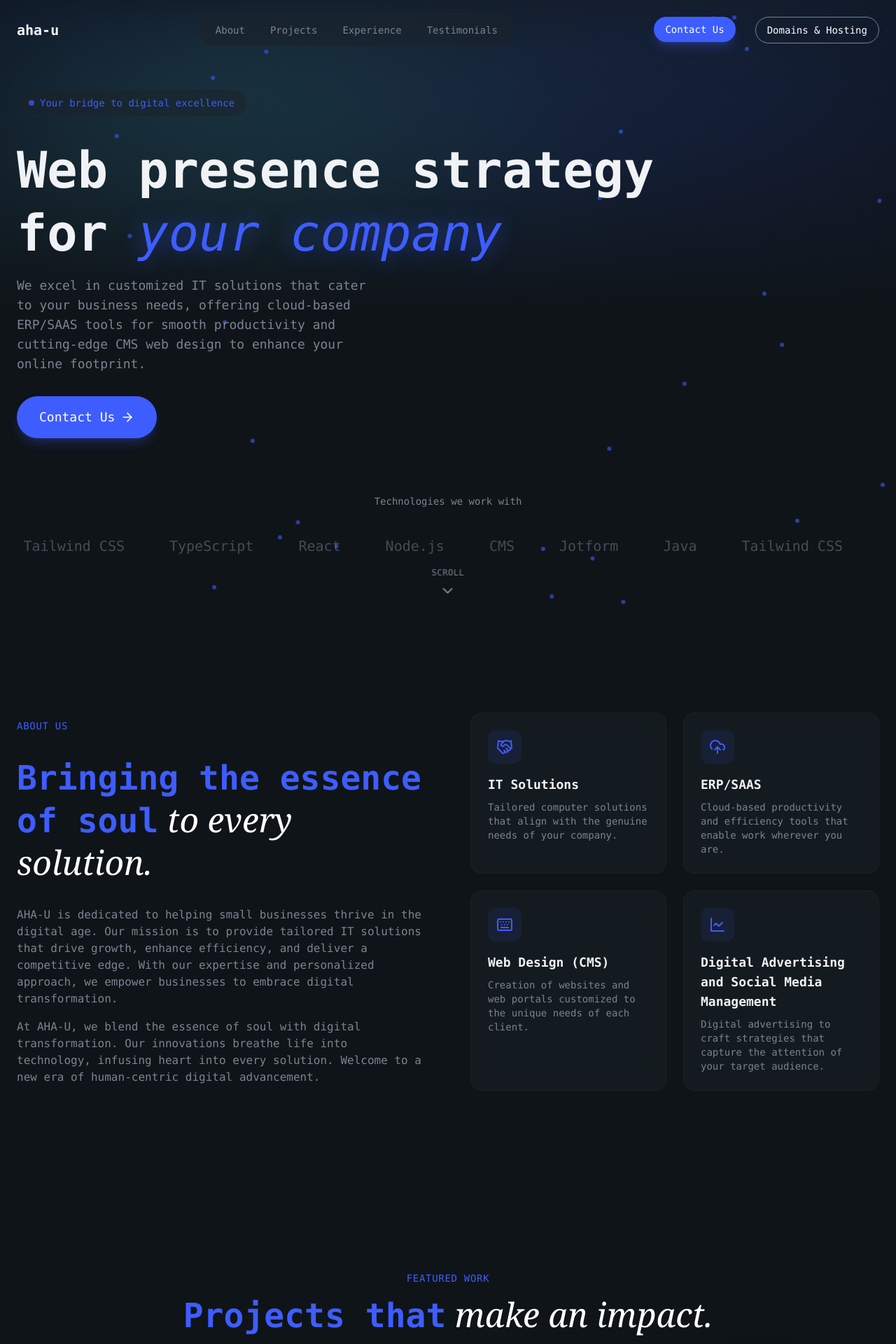
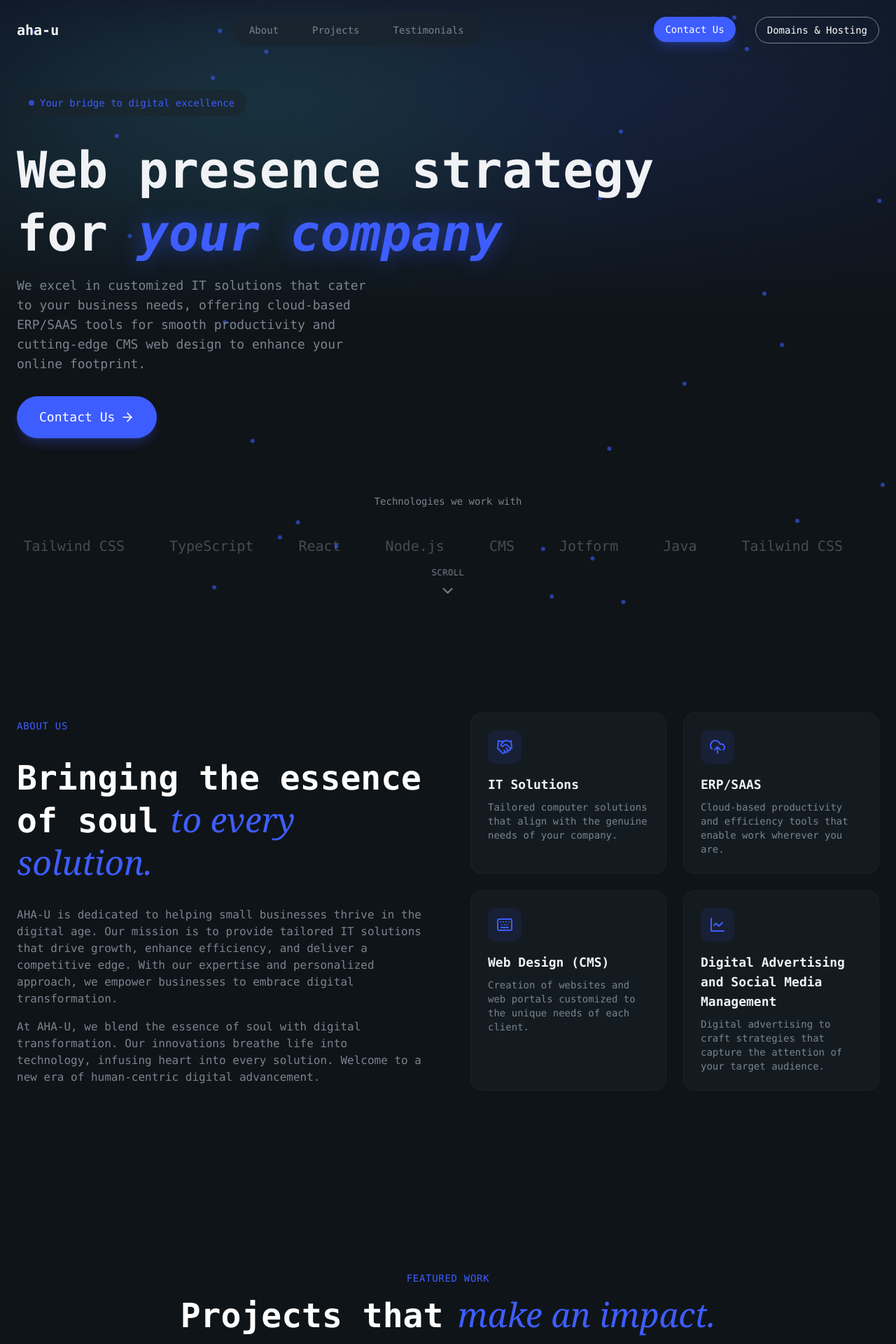
Before and after one commit to marialauragtzlr/react-tailwindcss-aha-u-portfolio, a React (Vite) app: page / in a window 1280 px wide. Shown: the top 1920 px of the page at 70% size. Built offline with nearby package versions, Linux system fonts and the light colour scheme.

Commit message:
Nav bar changes

```diff
--- a/src/layout/Navbar.jsx
+++ b/src/layout/Navbar.jsx
@@ -6,7 +6,6 @@ import { useState, useEffect } from "react";
 const navLinks = [
     {href: "#about", label: "About"},
     {href: "#projects", label: "Projects"},
-    {href: "#experience", label: "Experience"},
     {href: "#testimonials", label: "Testimonials"},
 ]
 
@@ -31,8 +30,8 @@ export const Navbar = () => {
                 <a href="#" className="text-xl font-bold tracking-light hover:text-primary">aha-u</a>
 
                 {/* Desktop Nav */}
-                <div className="hidden md:flex items-center gap-1">
-                    <div className="glass rounded-full px-2 py-1 flex items-center gap-1">
+                <div className="hidden md:flex items-center gap-2">
+                    <div className="glass rounded-full px-2 py-1 flex items-center gap-4">
                         {navLinks.map((link, index) => (
                             <a href={link.href} key={index} className="px-4 py-2 text-sm text-muted-foreground hover:text-foreground rounded-full hover:bg-surface"> {/*Passing key tto highest level component to help React process list better*/}
                                 {link.label}
--- a/src/sections/About.jsx
+++ b/src/sections/About.jsx
@@ -34,9 +34,9 @@ export const About = () => {
                             <span className="text-secondary-foreground text-sm font-medium tracking-wider uppercase">About Us</span>
                         </div>
 
-                        <h2 className="text-4xl md:text-5xl font-bold leading-tight animate-fade-in animation-delay-100 text-secondary-foreground">
+                        <h2 className="text-4xl md:text-5xl font-bold leading-tight animate-fade-in animation-delay-100 text-white">
                             Bringing the essence of soul
-                            <span className="font-serif italic font-normal text-white"> to every solution.</span>
+                            <span className="font-serif pl-1 italic font-normal text-secondary-foreground"> to every solution.</span>
                         </h2>
                         <div className="space-y-4 text-muted-foreground animate-fade-in animation-delay-200">
                             <p>
--- a/src/sections/Hero.jsx
+++ b/src/sections/Hero.jsx
@@ -54,7 +54,7 @@ export const Hero = () => {
                             <h1 className="text-5xl md:text-6xl lg:text-7xl font-bold leading-tight animate-fade-in animation-delay-100">
                                 Web presence strategy
                                 <br />
-                                for <span className="font-monospaced font-normal text-primary italic glow-text">your company</span>
+                                for <span className="font-monospaced font-bold text-primary italic glow-text">your company</span>
                             </h1>
                             <p className="text-lg text-muted-foreground max-w-lg animate-fade-in animation-delay-200">
                                We excel in customized IT solutions that cater to your business needs, offering
--- a/src/sections/Projects.jsx
+++ b/src/sections/Projects.jsx
@@ -56,9 +56,9 @@ export const Projects = () => {
                 {/* Section header */}
                 <div className="text-center mx-auto max-w-3xl mb-16">
                     <span className="text-secondary-foreground text-sm font-medium tracking-wider uppercase animate-fade-in">Featured work</span>
-                    <h2 className="text-4xl md:text-5xl font-bold mt-4 mb-6 animate-fade-in animation-delay-100 text-secondary-foreground">
+                    <h2 className="text-4xl md:text-5xl font-bold mt-4 mb-6 animate-fade-in animation-delay-100 text-white">
                         Projects that
-                        <span className="font-serif italic font-normal text-white"> make an impact.</span>
+                        <span className="font-serif pl-2 italic font-normal text-secondary-foreground"> make an impact.</span>
                     </h2>
                     <p className="text-muted-foreground animate-fade-in animation-delay-200">
                         A selection of our recent projects showcasing tailored solutions and innovative design.
@@ -68,8 +68,8 @@ export const Projects = () => {
                 {/* Projects grid */}
                 <div className="grid sm:grid-cols-2 md:grid-cols-3 md:grid-rows-2 gap-8">
                     {projects.map((project, index) => (
-                        <div
-                            key={index}
+                        <a
+                            key={index} href={project.link} target="_blank"
                             className="group glass rounded-2xl overflow-hidden animate-fade-in md:row-span-1"
                             style={{animationDelay: `${(index + 1) * 100}ms`}}
                         >
@@ -98,15 +98,18 @@ export const Projects = () => {
                                     ))}
                                 </div>
                             </div>
-                        </div>
+                        </a>
                     ))}
                 </div>
                 {/* View All CTA*/}
                 <div className="text-center mt-12 animate-fade-in animation-delay-500">
-                    <Button className="border border-muted-foreground bg-transparent text-foreground shadow-none hover:bg-white/10 focus-visible:ring-0 transition-all duration-300">
-                        View All Projects
-                        <ArrowUpRight className="w-5 h-5"/>
-                    </Button>
+                    <a href="#projects">
+                        <Button className="border border-muted-foreground bg-transparent text-foreground shadow-none hover:bg-white/10 focus-visible:ring-0 transition-all duration-300">
+                            View All Projects
+                            <ArrowUpRight className="w-5 h-5"/>
+                        </Button>
+                    </a>
+
                 </div>
 
             </div>
--- a/src/sections/Testimonials.jsx
+++ b/src/sections/Testimonials.jsx
@@ -45,9 +45,9 @@ export const Testimonials = () => {
                 {/* Section header */}
                 <div className="text-center max--3xl mx-auto mb-16">
                   <span className="text-secondary-foreground text-sm font-medium tracking-wider uppercase animate=fade-in">What People Say</span>
-                  <h2 className="text-4xl md:text-5xl font-bold mt-4 mb-6 leading-tight animate-fade-in animation-delay-100 text-secondary-foreground">
+                  <h2 className="text-4xl md:text-5xl font-bold mt-4 mb-6 leading-tight animate-fade-in animation-delay-100 text-white">
                     Kind words from{" "}
-                    <span className="font-serif italic font-normal text-white">amazing people</span>
+                    <span className="font-serif italic font-normal text-secondary-foreground">amazing people</span>
                   </h2>
                 </div>
 
```
